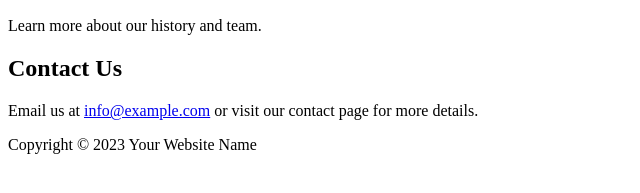
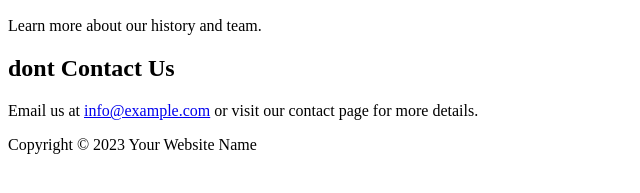
Before and after one commit to m1a2mayank/newrepo, a plain HTML site: page index.html in a window 1280 px wide. Shown: the part 371-564 px from the top of the page, 0-640 px from the left. Drawn offline with Linux system fonts and the light colour scheme.

Commit message:
Update index.html

```diff
--- a/index.html
+++ b/index.html
@@ -30,7 +30,7 @@
         <p>Learn more about our history and team.</p>
     </section>
     <section id="contact">
-        <h2>Contact Us</h2>
+        <h2>dont Contact Us</h2>
         <p>Email us at <a href="mailto:info@example.com">info@example.com</a> or visit our contact page for more details.</p>
     </section>
     <footer>
```
